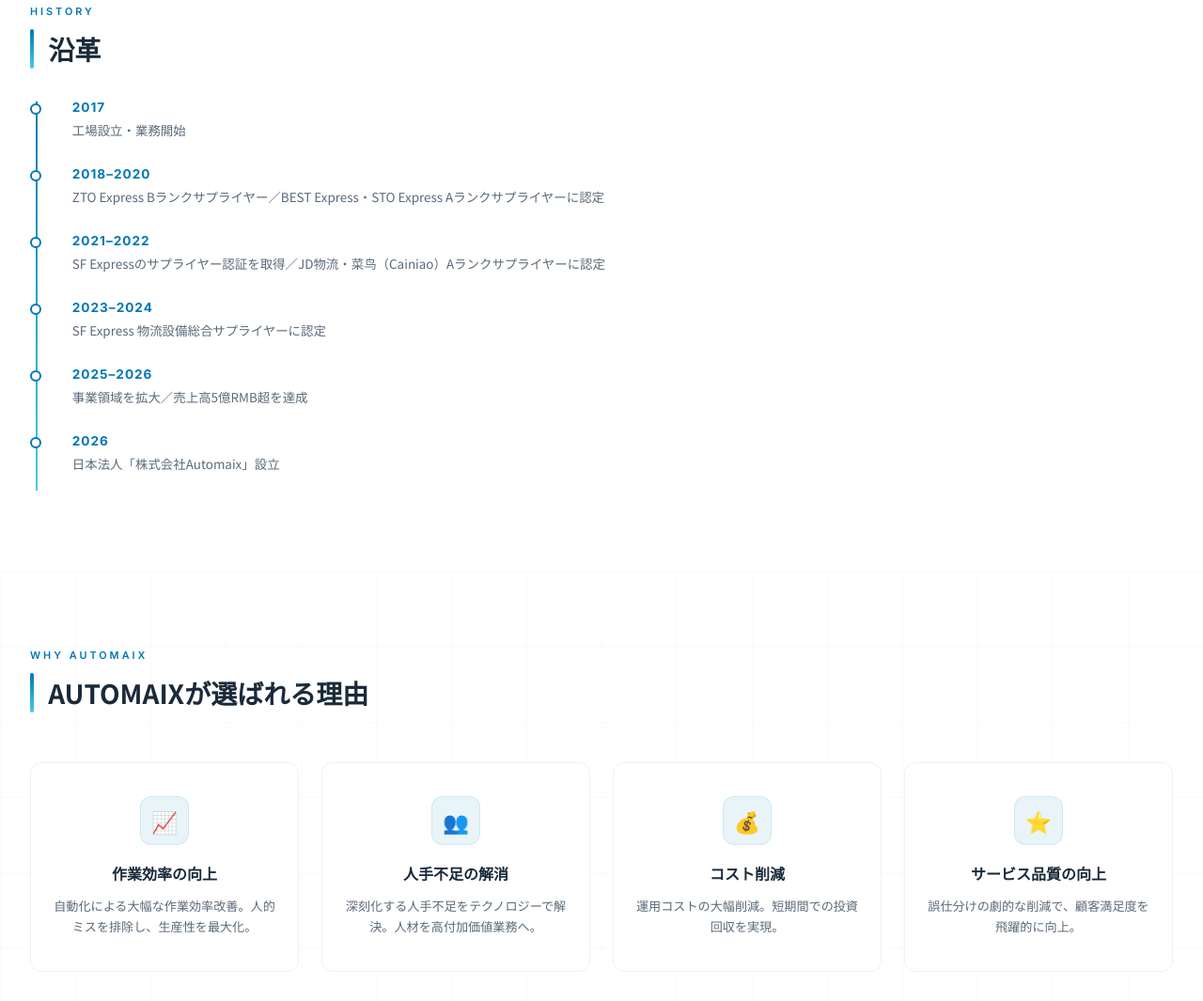
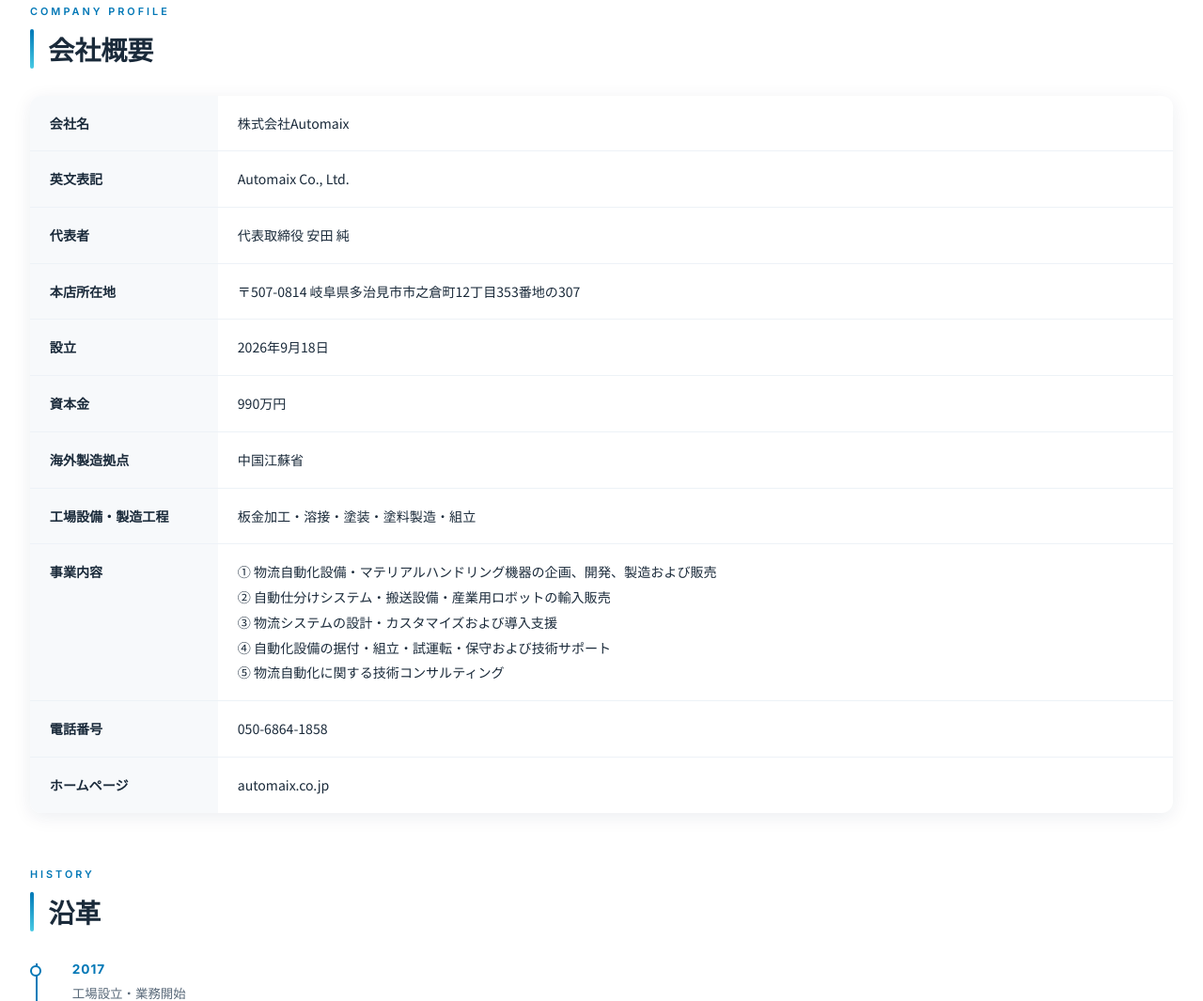
Before and after one commit to liuwx2010/automaix-website, a plain HTML site: page index.html in a window 1280 px wide. Shown: the part 8255-9320 px from the top of the page at 94% size. Drawn offline with Linux system fonts and the light colour scheme.

Commit message:
会社概要テーブルを追加（代表者・資本金・事業内容など）、常州工場の製造工程表記を正式版に更新

```diff
--- a/index.html
+++ b/index.html
@@ -469,6 +469,10 @@
         .vision-quote { margin-top: 1.8rem; padding: 1.8rem 2rem; background: linear-gradient(135deg, var(--blueprint-deep), var(--blueprint)); border-radius: 12px; color: #fff; }
         .vision-quote h4 { font-size: 1.15rem; font-weight: 700; margin-bottom: 0.4rem; letter-spacing: 1px; }
         .vision-quote p { font-size: 0.85rem; color: rgba(255,255,255,0.85); line-height: 1.9; }
+        .profile-table { width: 100%; border-collapse: collapse; background: var(--white); border-radius: 12px; overflow: hidden; box-shadow: var(--shadow-md); }
+        .profile-table th, .profile-table td { padding: 1rem 1.3rem; text-align: left; font-size: 0.88rem; border-bottom: 1px solid var(--gray-200); vertical-align: top; line-height: 1.9; }
+        .profile-table tbody th { background: var(--gray-100); color: var(--text); font-weight: 600; white-space: nowrap; width: 200px; }
+        .profile-table tr:last-child th, .profile-table tr:last-child td { border-bottom: none; }
         .history { margin-top: 3.5rem; }
         .timeline { position: relative; padding-left: 1.6rem; max-width: 860px; }
         .timeline::before { content: ''; position: absolute; left: 6px; top: 6px; bottom: 6px; width: 2px; background: linear-gradient(180deg, var(--blueprint), var(--blueprint-light)); }
@@ -1206,7 +1210,7 @@
                         <div class="loc-card">
                             <div class="loc-flag">🇨🇳</div>
                             <h4>中国 常州工場（製造拠点）</h4>
-                            <p>樹脂加工・塗装・組立・検査／高品質を短納期・適正価格で安定供給</p>
+                            <p>板金加工・溶接・塗装・塗料製造・組立／高品質を短納期・適正価格で安定供給</p>
                         </div>
                         <div class="loc-card">
                             <div class="loc-flag">🇨🇳</div>
@@ -1224,6 +1228,26 @@
                         <p>効率だけを追求する自動化ではなく、働く方々の負担を軽減し、安全と安心を支える「ぬくもりのある自動化」の実現を目指しています。— 自動化に、知能を／現場に優しい技術アイデア／未来に、より大きな可能性 —</p>
                     </div>
                 </div>
+            </div>
+            <div class="fade-up" style="margin-top:3.5rem">
+                <div class="section-header" style="margin-bottom:1.5rem">
+                    <div><div class="en">COMPANY PROFILE</div><h2>会社概要</h2></div>
+                </div>
+                <table class="profile-table fade-up">
+                    <tbody>
+                        <tr><th>会社名</th><td>株式会社Automaix</td></tr>
+                        <tr><th>英文表記</th><td>Automaix Co., Ltd.</td></tr>
+                        <tr><th>代表者</th><td>代表取締役 安田 純</td></tr>
+                        <tr><th>本店所在地</th><td>〒507-0814 岐阜県多治見市市之倉町12丁目353番地の307</td></tr>
+                        <tr><th>設立</th><td>2026年9月18日</td></tr>
+                        <tr><th>資本金</th><td>990万円</td></tr>
+                        <tr><th>海外製造拠点</th><td>中国江蘇省</td></tr>
+                        <tr><th>工場設備・製造工程</th><td>板金加工・溶接・塗装・塗料製造・組立</td></tr>
+                        <tr><th>事業内容</th><td>① 物流自動化設備・マテリアルハンドリング機器の企画、開発、製造および販売<br>② 自動仕分けシステム・搬送設備・産業用ロボットの輸入販売<br>③ 物流システムの設計・カスタマイズおよび導入支援<br>④ 自動化設備の据付・組立・試運転・保守および技術サポート<br>⑤ 物流自動化に関する技術コンサルティング</td></tr>
+                        <tr><th>電話番号</th><td>050-6864-1858</td></tr>
+                        <tr><th>ホームページ</th><td>automaix.co.jp</td></tr>
+                    </tbody>
+                </table>
             </div>
             <div class="history fade-up">
                 <div class="section-header" style="margin-bottom:1.5rem">
```
